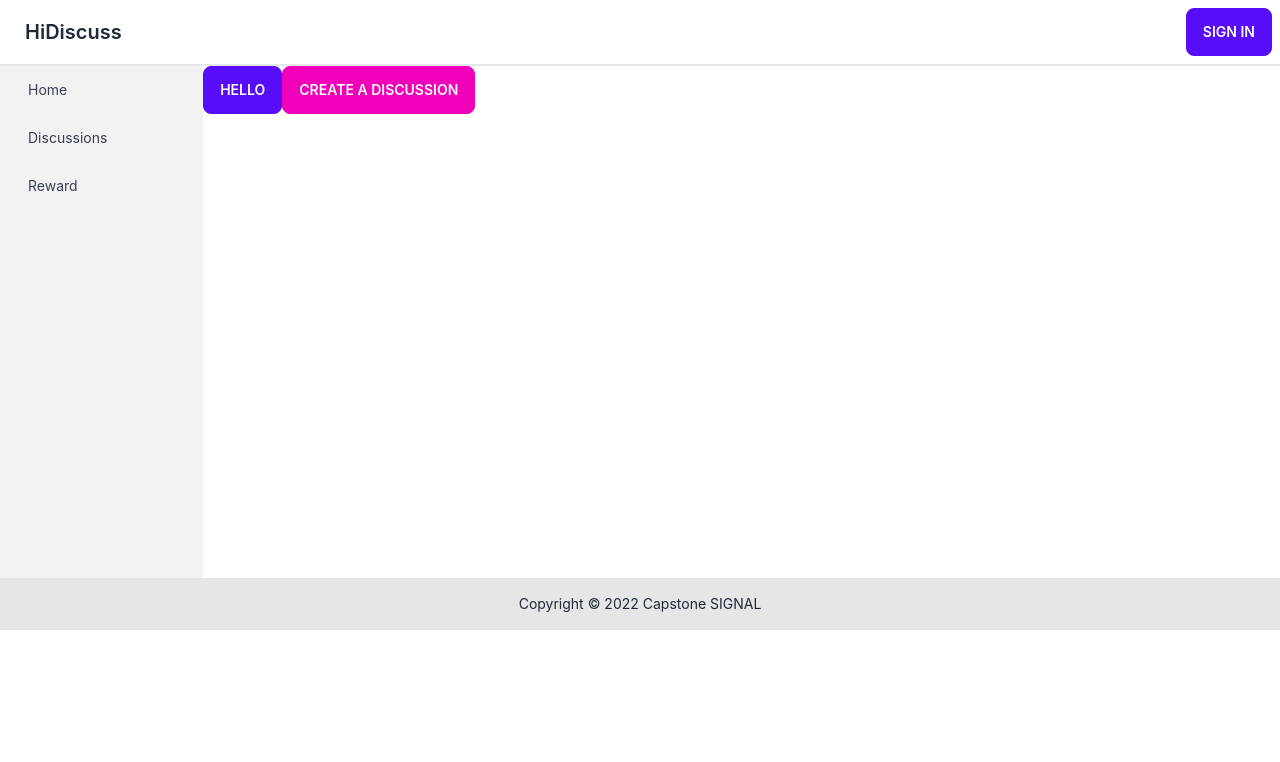
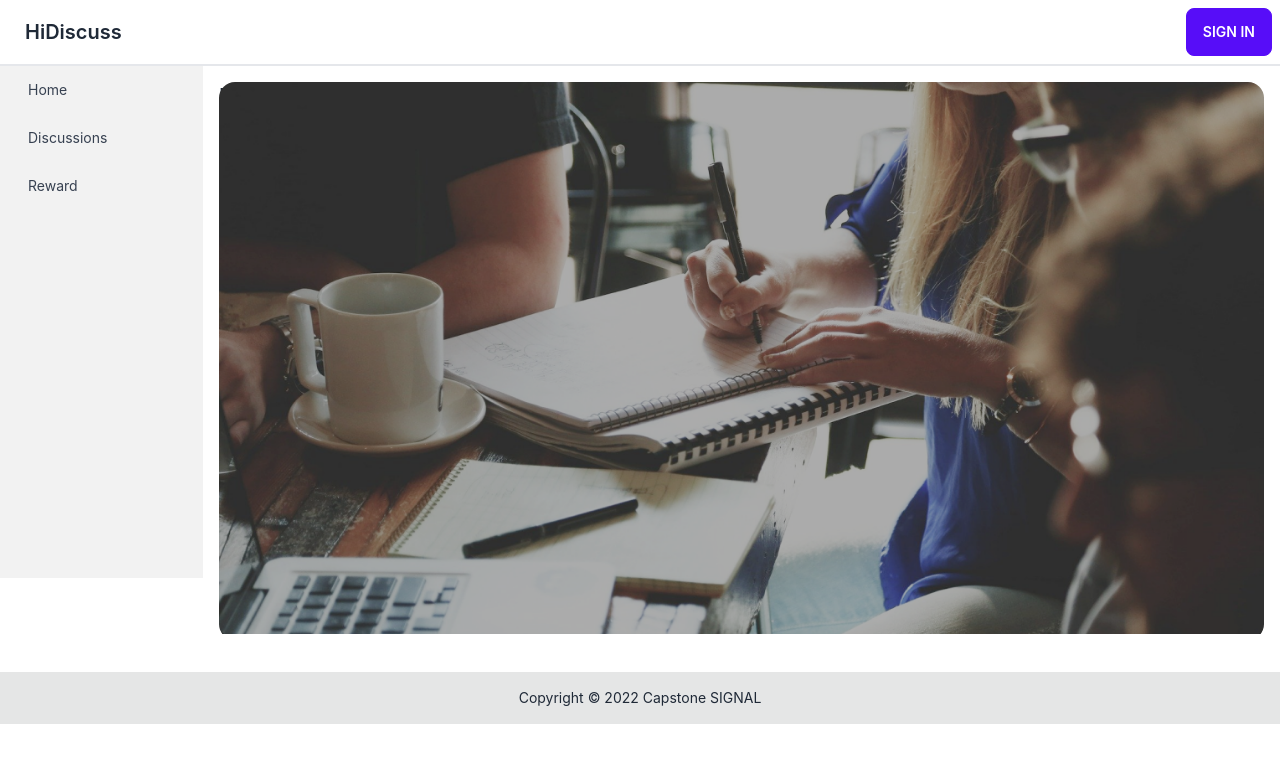
Before and after one commit to capstone-signal/frontend, a Next.js app: page / in a window 1280 px wide. Shown: the top 762 px of the page. Built offline with nearby package versions, Linux system fonts and the light colour scheme.

Commit message:
feat: add an image on landing page

```diff
--- a/components/layout/header.tsx
+++ b/components/layout/header.tsx
@@ -14,6 +14,12 @@ const Header: FunctionComponent<HeaderProps> = () => {
 			</div>
 			<div className="navbar-end">
 				{isLogin() ? (
+					<div className="flex flex-row justify-center">
+						<Link href="/create/discussion" passHref>
+							<button className="btn btn-secondary mr-2 normal-case">
+								Create a Discussion
+							</button>
+						</Link>
 						<div className="dropdown dropdown-end">
 							<button className="btn btn-ghost btn-circle">
 								<div className="indicator">
@@ -28,6 +34,7 @@ const Header: FunctionComponent<HeaderProps> = () => {
 								</li>
 							</ul>
 						</div>
+					</div>
 				) : (
 					<Link href="/api/oauth2/authorization/github" passHref>
 						<button className="btn btn-primary">sign in</button>
--- a/pages/index.tsx
+++ b/pages/index.tsx
@@ -1,8 +1,9 @@
 import type { NextPage } from 'next'
+import Image from 'next/image'
 import Head from 'next/head'
 import Layout from '../components/layout/layout'
 import Link from 'next/link'
-//import styles from '../styles/Home.module.css'
+import LandingImage from '../public/landing_image.png'
 
 const Home: NextPage = () => {
 	return (
@@ -11,10 +12,20 @@ const Home: NextPage = () => {
 				<title>Create Next App</title>
 			</Head>
 			<Layout>
-				<button className="btn btn-primary">hello</button>
-				<Link href="/create/discussion" passHref>
-					<button className="btn btn-secondary">create a discussion</button>
-				</Link>
+				<div className="p-4 flex flex-col justify-center">
+					<div className="w-[100%] rounded-2xl overflow-hidden mb-4">
+						<div className="absolute">
+							<p>Freely make a discussion</p>
+							<p>of your code!</p>
+						</div>
+						<Image
+							src={LandingImage}
+							alt="landing_img"
+							layout="intrinsic"
+							objectFit="cover"
+						/>
+					</div>
+				</div>
 			</Layout>
 		</div>
 	)
```
Also changed, not shown: public/landing_image.png (added). Lines whose indentation alone changed are shown as unchanged.
